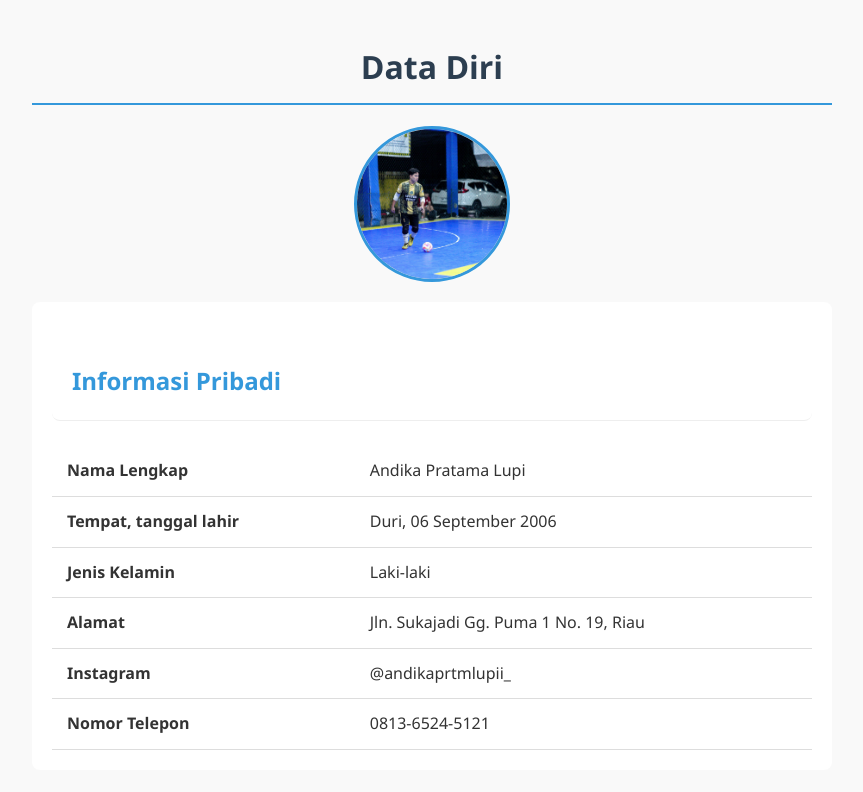
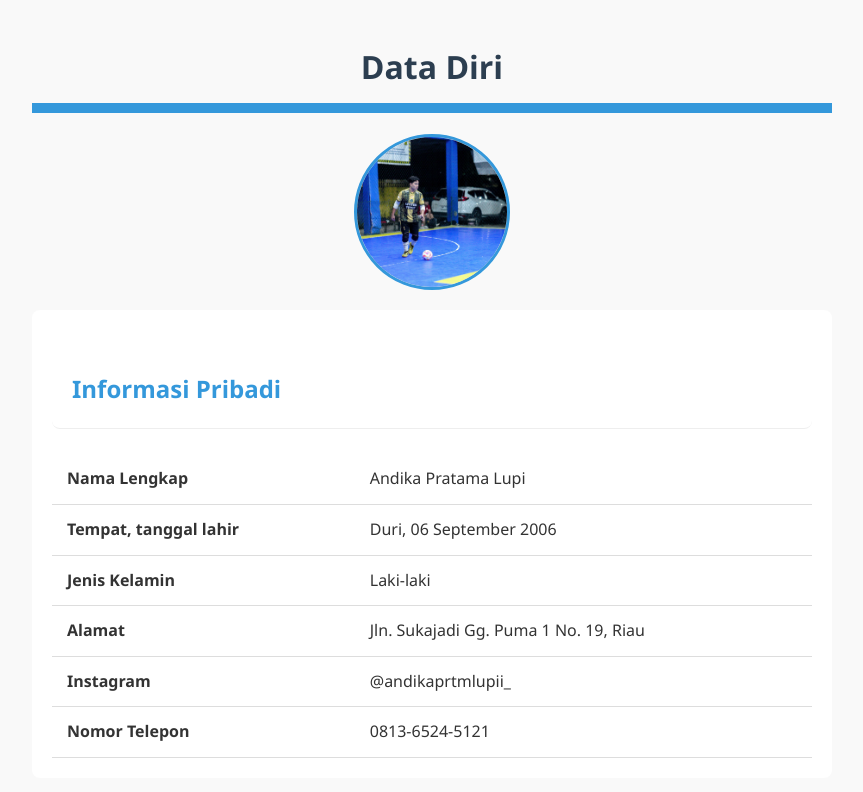
Before and after one commit to Andikaprtmlupi/portofolio, a plain HTML site: page index.html in a window 1280 px wide. Shown: the top 792 px of the page, without its empty margins (208-1071 px from the left). Drawn offline with Linux system fonts and the light colour scheme.

Commit message:
Update style.css

```diff
--- a/style.css
+++ b/style.css
@@ -10,7 +10,7 @@ body{
 
 h1{
     color: #2c3e50;
-    border-bottom: 2px solid #3498db;
+    border-bottom: 10px solid #3498db;
     padding-bottom: 10px;
     text-align: center;
 }
```
